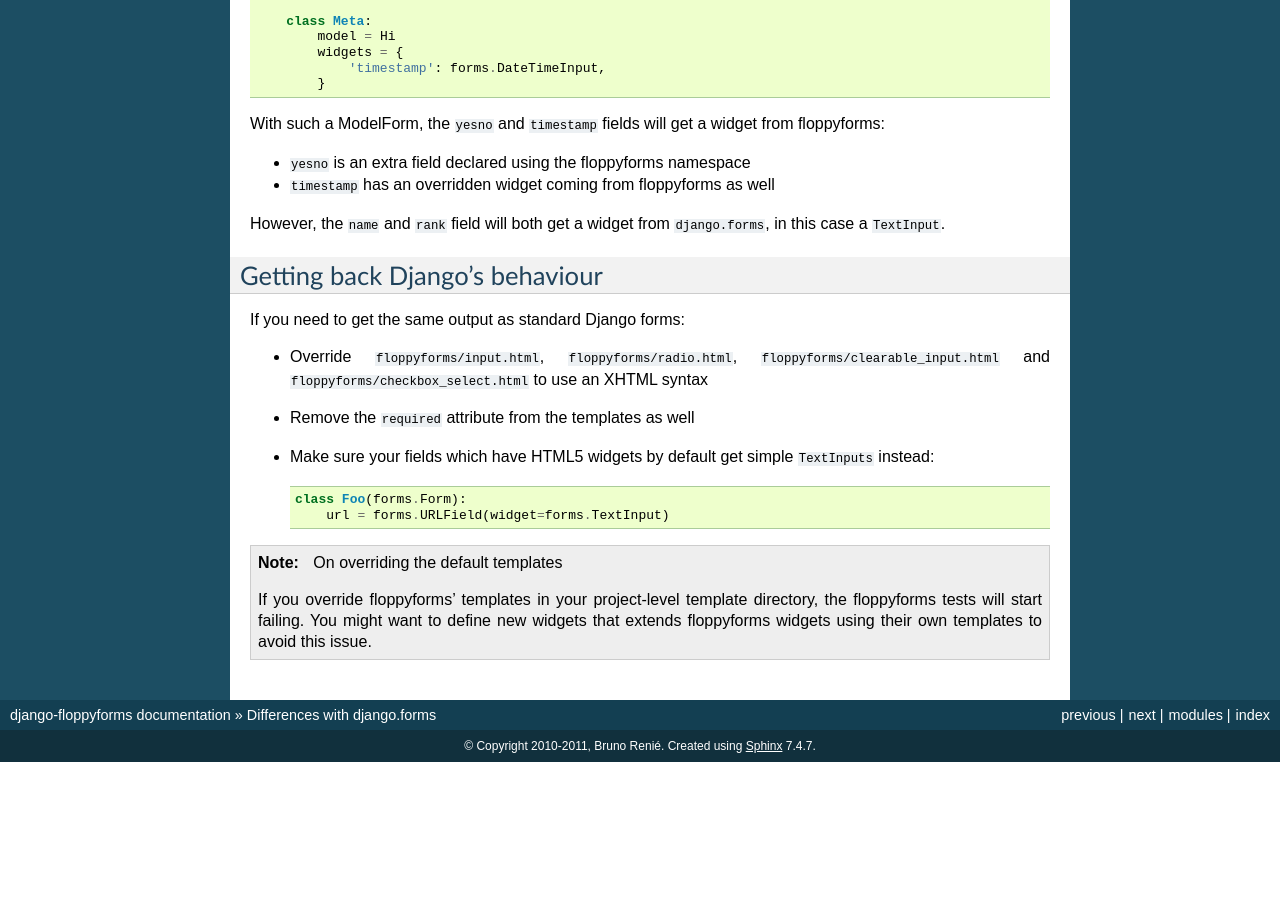
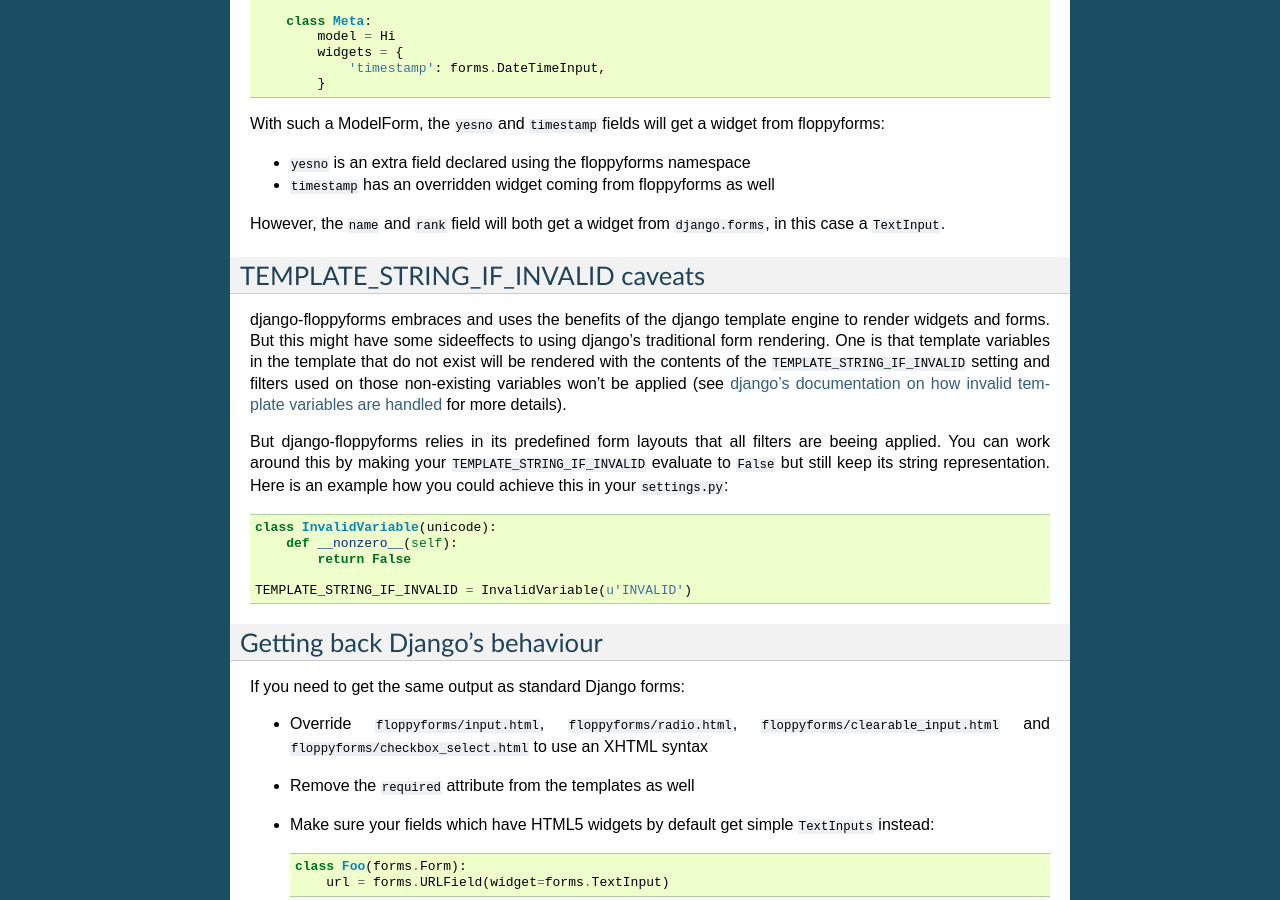
Before and after one commit to jazzband/django-floppyforms, a Sphinx documentation site: the page built from docs/differences.rst, in a window 1280 px wide and 900 px high, scrolled down 1536 px. Built offline with Sphinx 7.4.7, drawn with Linux system fonts in a browser that asks for light colours; the version number could not be read and is left out; before the commit the page ends 2298 px from its top, so only the background shows below that; some of the changed text lies outside the part shown.

Commit message:
Fixed #37 -- Make sure to not break if TEMPLATE_STRING_IF_INVALID is non-empty.
However it still breaks since django uses this value if the first
argument to the with-templatetag is invalid and is truthy afterwards.
We test for those cases with TEMPLATE_STRING_IF_INVALID beeing set, but keep
it falsey with a documentated work around.

```diff
--- a/docs/differences.rst
+++ b/docs/differences.rst
@@ -113,6 +113,33 @@
 However, the ``name`` and ``rank`` field will both get a widget from
 ``django.forms``, in this case a ``TextInput``.
 
+TEMPLATE_STRING_IF_INVALID caveats
+----------------------------------
+
+django-floppyforms embraces and uses the benefits of the django template
+engine to render widgets and forms. But this might have some sideeffects
+to using django's traditional form rendering. One is that template
+variables in the template that do not exist will be rendered with the
+contents of the ``TEMPLATE_STRING_IF_INVALID`` setting and filters used
+on those non-existing variables won't be applied (see `django's
+documentation on how invalid template variables are handled`__ for more details).
+
+__ https://docs.djangoproject.com/en/dev/ref/templates/api/#invalid-template-variables
+
+But django-floppyforms relies in its predefined form layouts that all
+filters are beeing applied. You can work around this by making your
+``TEMPLATE_STRING_IF_INVALID`` evaluate to ``False`` but still keep its
+string representation. Here is an example how you could achieve this in
+your ``settings.py``:
+
+.. code-block:: python
+
+    class InvalidVariable(unicode):
+        def __nonzero__(self):
+            return False
+
+    TEMPLATE_STRING_IF_INVALID = InvalidVariable(u'INVALID')
+
 Getting back Django's behaviour
 -------------------------------
 
```
Also changed, not shown: docs/index.rst (+6 -0 lines), 5 other files.
